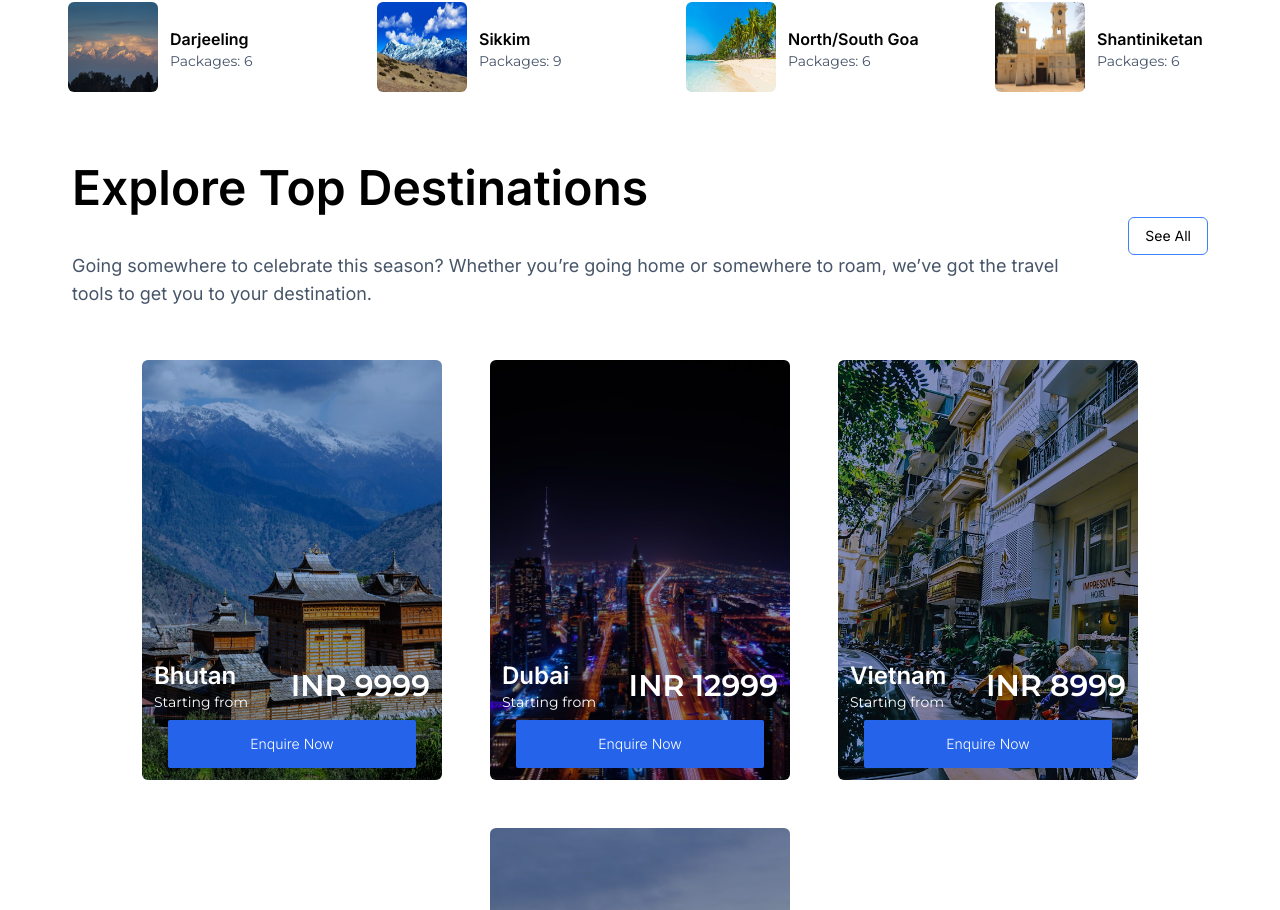
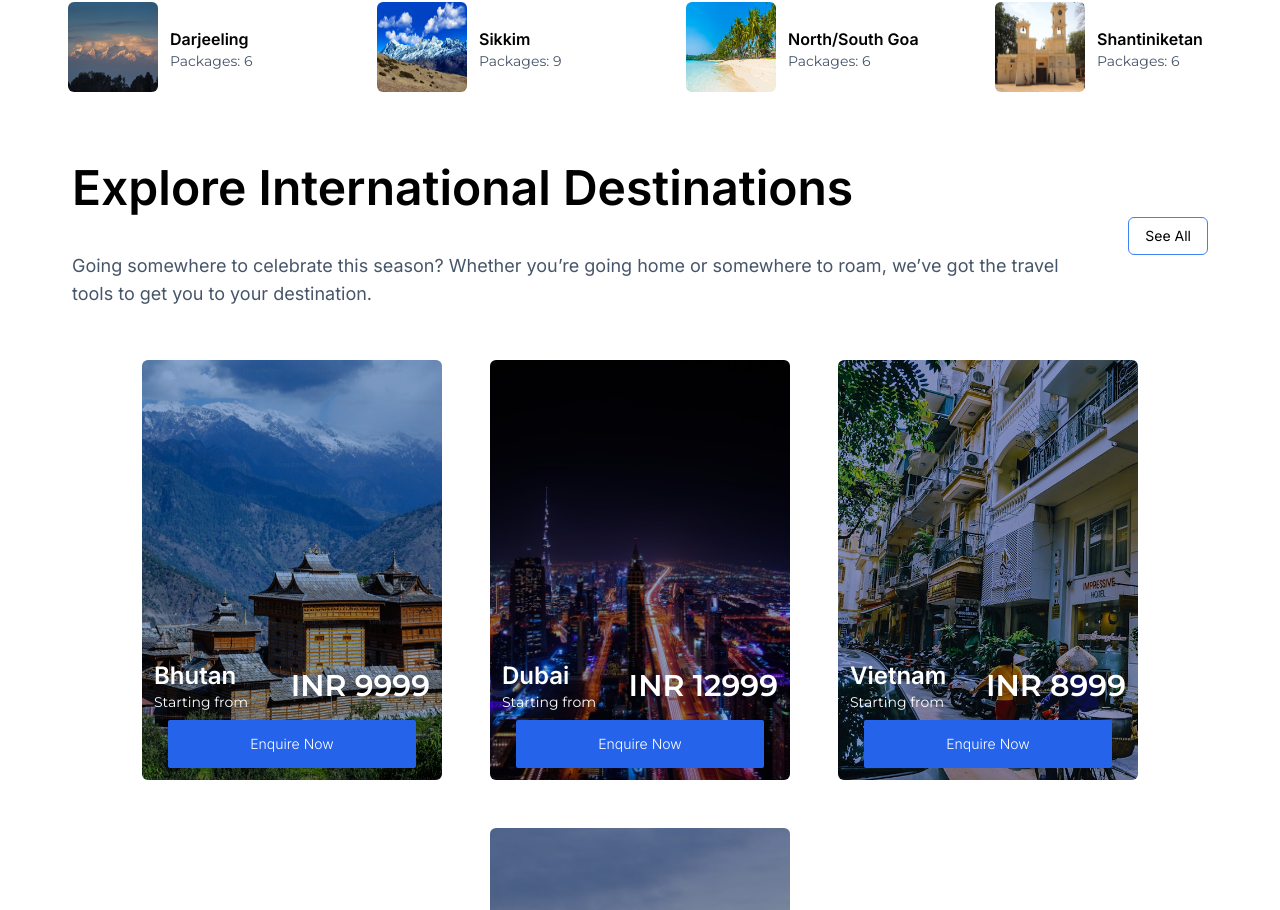
Before and after one commit to mdrayyansarfaraz7/ExpediGo, a React (Vite) app: page / in a window 1280 px wide. Shown: the part 3488-4398 px from the top of the page. Built offline with nearby package versions, Linux system fonts and the light colour scheme.

Commit message:
Scrolling feature added

```diff
--- a/package.json
+++ b/package.json
@@ -14,6 +14,7 @@
     "react-dom": "^18.3.1",
     "react-icons": "^5.4.0",
     "react-router-dom": "^7.0.2",
+    "react-scroll": "^1.9.0",
     "react-slick": "^0.30.3",
     "slick-carousel": "^1.8.1"
   },
--- a/src/components/Customised.jsx
+++ b/src/components/Customised.jsx
@@ -46,7 +46,7 @@ function Customised() {
 
     return (
         <>
-            <div className='px-8 py-3 mt-5'>
+            <div className='px-8 py-3 mt-5 ' id="packages">
                 <div className='p-10 flex flex-col md:flex-row lg:flex-row gap-5 md:gap-2 items-center justify-between'>
                     <div>
                         <h1 className=' font-inter text-5xl font-semibold text-center md:text-left lg:text-left'>
--- a/src/components/Explore.jsx
+++ b/src/components/Explore.jsx
@@ -28,7 +28,7 @@ function Explore() {
     return (
 
                 <>
-                        <div className='px-8 py-3 mt-5'>
+                        <div className='px-8 py-3 mt-5' id="india">
             <div className='p-10 flex flex-col md:flex-col lg:flex-row gap-5 md:gap-2 items-center justify-between'>
                 <div>
                     <h1 className=' font-inter text-5xl font-semibold text-center md:text-center lg:text-left'>
--- a/src/components/ExploreInternational.jsx
+++ b/src/components/ExploreInternational.jsx
@@ -28,11 +28,11 @@ function ExploreInternational() {
     return (
 
                 <>
-                        <div className='px-8 py-3 mt-5'>
+                        <div className='px-8 py-3 mt-5' id="international">
             <div className='p-10 flex flex-col lg:flex-row gap-5 md:gap-2 items-center justify-between'>
                 <div>
                     <h1 className=' font-inter text-5xl font-semibold text-center md:text-center lg:text-left'>
-                    Explore Top Destinations
+                    Explore International Destinations
                     </h1>
                     <p className='mt-10 font-inter text-slate-600 text-lg w-[95%] md:w-[700px] lg:w-[850px] xl:w-[1000px] 2xl:w-[1150px] text-center md:text-center lg:text-left'>
                     Going somewhere to celebrate this season? Whether you’re going home or somewhere to roam, we’ve got the travel tools to get you to your destination.
--- a/src/components/NavBar.jsx
+++ b/src/components/NavBar.jsx
@@ -1,8 +1,8 @@
-import React, { useState } from 'react';
+import React, { useEffect, useState } from 'react';
 import { PiAirplaneTakeoff } from "react-icons/pi";
 import { IoIosMenu } from "react-icons/io";
 import { RxCross2 } from "react-icons/rx";
-import { Link } from "react-router-dom"; // Import Link from react-router-dom
+import { Link, useLocation } from "react-router-dom";
 
 function NavBar() {
     let [mobView, setMobview] = useState(false);
@@ -10,6 +10,16 @@ function NavBar() {
     const HandelMobileView = () => {
         setMobview(!mobView);
     };
+    const { hash } = useLocation();
+
+    useEffect(() => {
+        if (hash) {
+          const targetElement = document.getElementById(hash.slice(1));
+          if (targetElement) {
+            targetElement.scrollIntoView({ behavior: "smooth" });
+          }
+        }
+      }, [hash]);
 
     return (
         <>
--- a/src/pages/Home.jsx
+++ b/src/pages/Home.jsx
@@ -10,11 +10,11 @@ import ReviewSection from '../components/ReviewSection'
 function Home() {
     return (
         <>
-            <Hero />
-            <Explore />
+             <Hero />
+            <Explore id="india" />
             <TopDestinations />
-            <Customised />
-            <ExploreInternational />
+            <Customised id="packages" />
+            <ExploreInternational id="international" />
             <Advertisement />
             <ReviewSection />
         </>
```
Also changed, not shown: 1 other file (tests, documents, lock files or other folders).
